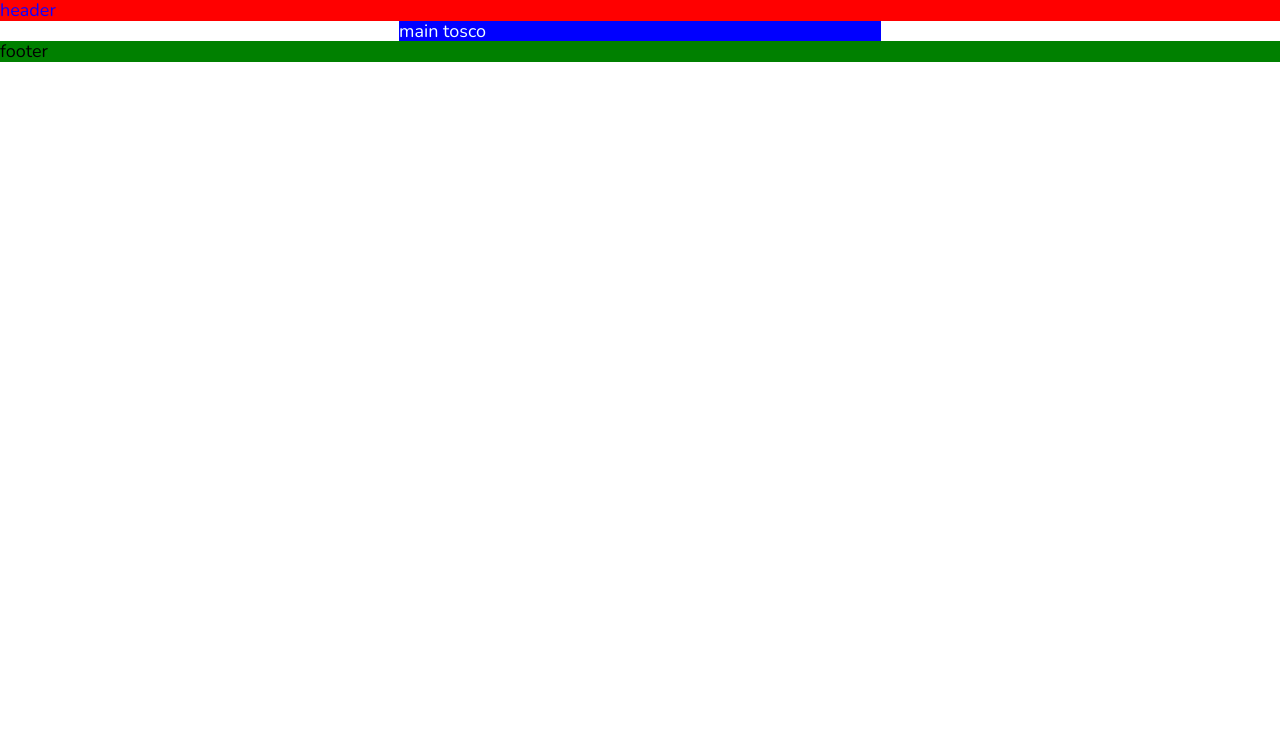
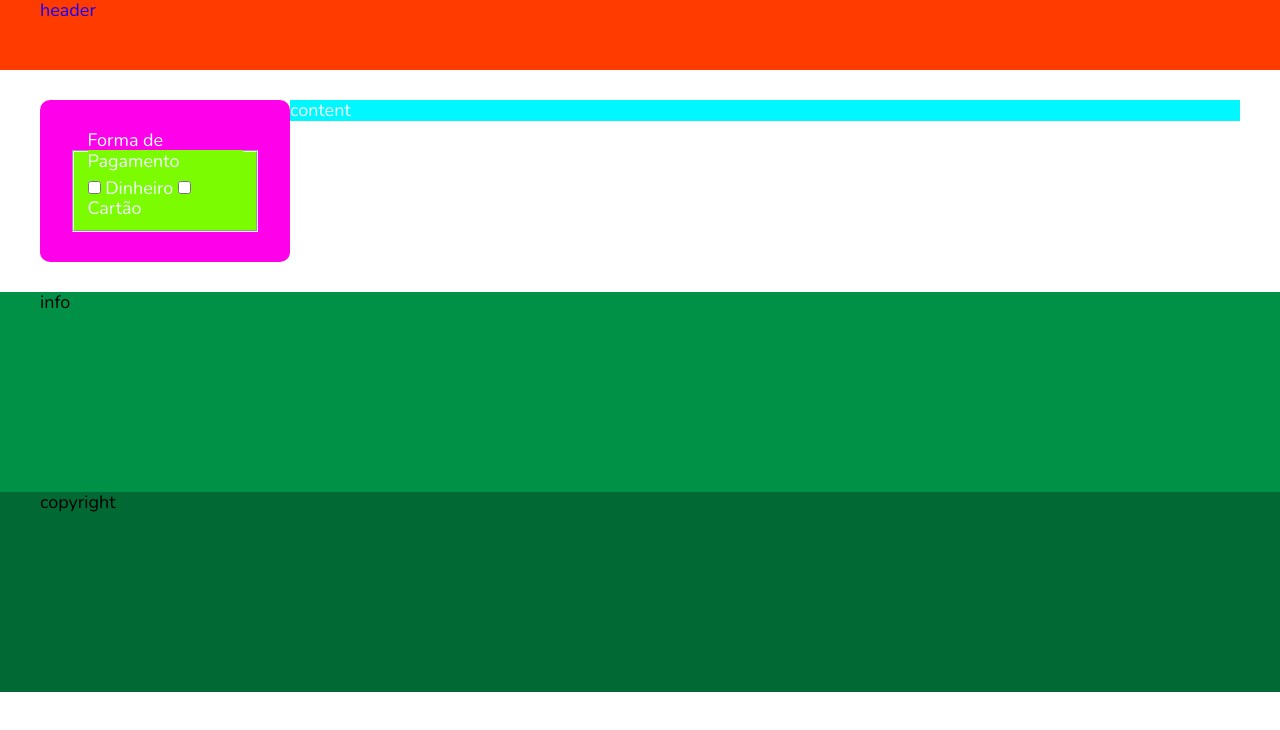
Before and after one commit to Danielbarbieri/paginasass, a website built with Parcel: page index.html in a window 1280 px wide. Built offline with nearby package versions, Linux system fonts and the light colour scheme.

Commit message:
componente

```diff
--- a/index.html
+++ b/index.html
@@ -14,10 +14,38 @@
             header
         </header>
         <main class="l-main">
-            main tosco
+            <section class="l-content">
+                content
+            </section>
+            <aside class="l-aside">
+                <fieldset class="c-filter">
+                    <legend class="c-filter__legend">Forma de Pagamento</legend>
+                    <label for="a" class="c-filter__item">
+                        <span class="c-filter__check">
+                            <input type="checkbox" name="" id="a">
+                        </span>
+                        <span class="c-filter__label">Dinheiro</span>
+                    </label>
+                    <label for="b" clbss="c-filter__item">
+                        <span class="c-filter__check">
+                            <input type="checkbox" name="" id="b">
+                        </span>
+                        <span class="c-filter__label">Cartão</span>
+                    </label>
+                </fieldset>
+            </aside>
         </main>
         <footer class="l-footer">
-            footer
+            <section class="l-footer__info">
+                <div class="l-footer__content">
+                    info
+                </div>
+            </section>
+            <section class="l-footer__copyright">
+                <div class="l-footer__content">
+                    copyright
+                </div>
+            </section>
         </footer>
         <script src="js/index.js"></script>
     </body>
--- a/sass/abstract/_variables.scss
+++ b/sass/abstract/_variables.scss
@@ -1,7 +1,11 @@
 // ==========================================================================
 // Colors
 // ==========================================================================
-
+  $project-colors:(
+    "orange": #ff3b00,
+    "green": #009147,
+    "green-dark": #006934,
+  );
 // webfatorial
 // ==========================================================================
 
@@ -47,12 +51,12 @@ $social-media-colors: (
 // Measures
 // ==========================================================================
 
-$global-max-width-raw: 780;
+$global-max-width-raw: 1200;
 $global-max-width    : rem($global-max-width-raw);
 
 $global-font-size  : rem(18);
 $global-line-height: 1.5;
-$global-radius     : rem(6);
+$global-radius     : rem(10);
 $global-module-size: rem(30);
 
 // ==========================================================================
--- a/sass/base/_elements.scss
+++ b/sass/base/_elements.scss
@@ -89,11 +89,16 @@ body {
   font-family: Nunito, -apple-system, BlinkMacSystemFont, avenir next, avenir,
     segoe ui, helvetica neue, helvetica, Ubuntu, roboto, noto, arial, sans-serif;
   font-size: $global-font-size;
-  display: grid;
   grid-template-areas:
     "header header header"
     ". main ."
     "footer footer footer";
+  grid-template-columns: 1fr $global-max-width 1fr;
+  row-gap: $global-module-size;
+
+  @include breakpoint(large-up) {
+    display: grid;
+  }
 }
 
 :focus-visible {
--- /dev/null
+++ b/sass/component/_c-filter.scss
@@ -0,0 +1,4 @@
+$layout-name: "c-filter";
+.#{$layout-name}{
+    background-color: lawngreen;
+}
--- /dev/null
+++ b/sass/layout/_l-aside.scss
@@ -0,0 +1,18 @@
+$layout-name: "l-aside";
+.#{$layout-name} {
+  background-color: rgb(255, 0, 234);
+  border-radius: $global-radius;
+  grid-area: aside;
+  margin-bottom: $global-module-size;
+  max-height: rem(200);
+  overflow: auto;
+  padding: $global-module-size;
+
+  @include breakpoint(large-up) {
+    margin-bottom: inherit;
+  }
+
+  @include breakpoint(large-up) {
+    min-height: none;
+  }
+}
--- /dev/null
+++ b/sass/layout/_l-content.scss
@@ -0,0 +1,4 @@
+$layout-name: "l-content";
+.#{$layout-name} {
+  background-color: rgb(0, 247, 255);
+}
--- a/sass/layout/_l-footer.scss
+++ b/sass/layout/_l-footer.scss
@@ -1,5 +1,26 @@
 $layout-name: "l-footer";
 .#{$layout-name} {
-  background-color: green;
+  background-color: var(--color-green);
+  display: flex;
+  flex-direction: column;
   grid-area: footer;
+
+  &__info {
+    @include breakpoint(large-up) {
+      height: rem(200);
+    }
+  }
+  &__copyright {
+    @include breakpoint(large-up) {
+      height: rem(200);
+    }
+    background-color: var(--color-green-dark);
+  }
+  &__content {
+    @include breakpoint(large-up) {
+      max-width: $global-max-width;
+      margin: 0 auto;
+    }
+  }
+
 }
--- a/sass/layout/_l-header.scss
+++ b/sass/layout/_l-header.scss
@@ -1,6 +1,13 @@
 $layout-name: "l-header";
 .#{$layout-name} {
-  background-color: red;
+  background-color: var(--color-orange);
   color: rgb(17, 0, 255);
   grid-area: header;
+  grid-template-columns: $global-max-width;
+  height: rem(70);
+  justify-content: center;
+
+  @include breakpoint(large-up){
+      display: grid;
+  }
 }
--- a/sass/layout/_l-main.scss
+++ b/sass/layout/_l-main.scss
@@ -1,6 +1,21 @@
 $layout-name: "l-main";
 .#{$layout-name} {
-  background-color: blue;
   color: azure;
+  display: grid;
   grid-area: main;
+  grid-template-areas:
+    "aside"
+    "content";
+  @include breakpoint(large-up) {
+    grid-template-areas:
+      "aside content"
+      "aside content";
+    grid-template-columns: rem(250) 1fr;
+    grid-template-rows: minmax(0, auto) 1fr;
+
+    .is-page-single & {
+      grid-template-areas: "content aside";
+      grid-template-columns: 1fr rem(250);
+    }
+  }
 }
--- a/sass/style.scss
+++ b/sass/style.scss
@@ -7,6 +7,11 @@
 @import "abstract/breakpoint";
 @import "abstract/z-index";
 :root {
+    @each $name,
+    $color in $project-colors {
+        --color-#{$name}: #{$color};
+    }
+
     @each $name,
     $color in $webfatorial-colors {
         --color-#{$name}: #{$color};
@@ -36,11 +41,13 @@
 // ==========================================================================
 @import "layout/l-header";
 @import "layout/l-main";
+@import "layout/l-content";
+@import "layout/l-aside";
 @import "layout/l-footer";
 // ==========================================================================
 // Component
 // ==========================================================================
-// @import "component/c-";
+@import "component/c-filter";
 // ==========================================================================
 // State
 // ==========================================================================
```
Also changed, not shown: README.md.
